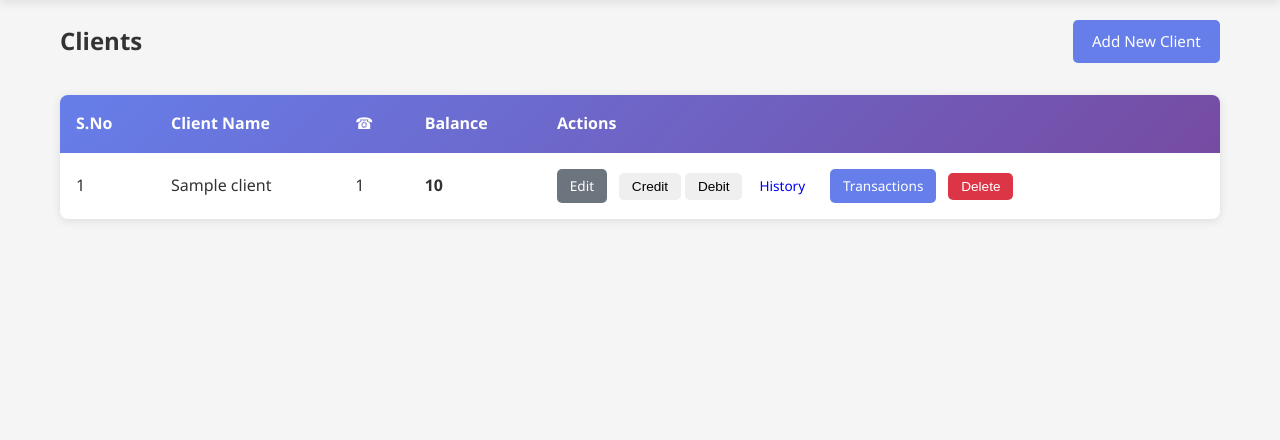
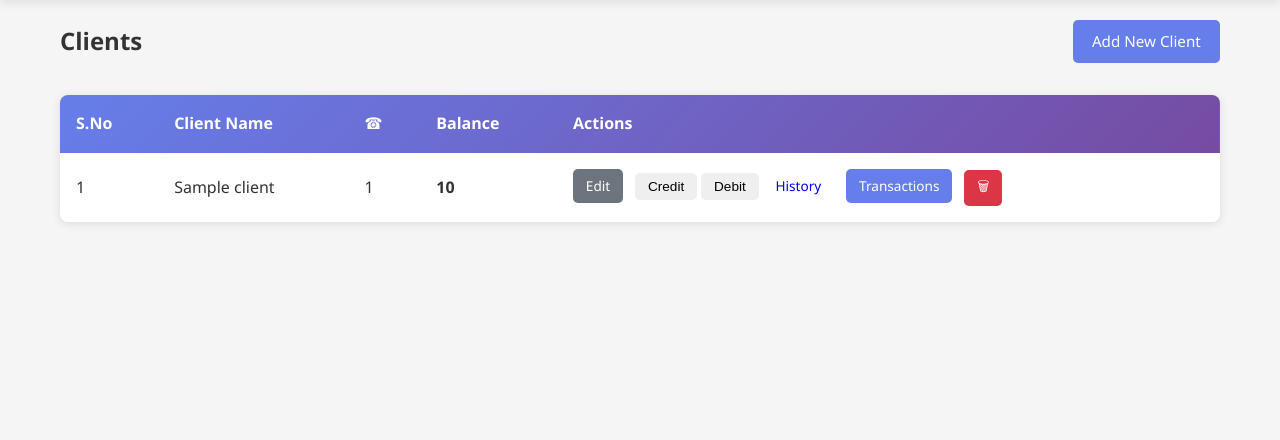
Before and after one commit to bdauda29-ux/bdj_ledger, a Flask app: page /clients in a window 1280 px wide. Shown: the part 114-554 px from the top of the page. Run offline with Flask 3, Linux system fonts and the light colour scheme; the visitor is signed in with stand-in values (Sample User, id 1); a database or web service that is not in the repository returns one stand-in record (values such as "Sample title"); some libraries are stand-ins or nearby versions.

Commit message:
refactor: replace delete button label with emoji 🗑

```diff
--- a/templates/add_transaction.html
+++ b/templates/add_transaction.html
@@ -72,7 +72,7 @@
         <div class="form-group">
             <label>Amount (calculated)</label>
             <input type="text" id="amountDisplay" readonly class="readonly-field">
-            <small>🌐 + Addition</small>
+            <small>Country Price + Addition</small>
         </div>
 
         <div class="form-group">
@@ -173,7 +173,7 @@
         amountNDisplay.value = Math.round(amountN).toLocaleString();
 
         if (countryPrice > 0) {
-            countryPriceDisplay.textContent = `🌐: ${Math.round(countryPrice).toLocaleString()}`;
+            countryPriceDisplay.textContent = `Country Price: ${Math.round(countryPrice).toLocaleString()}`;
         } else {
             countryPriceDisplay.textContent = '';
         }
--- a/templates/client_transactions.html
+++ b/templates/client_transactions.html
@@ -19,7 +19,7 @@
                 <th>Applicant Name</th>
                 <th>App ID</th>
                 <th>Country</th>
-                <th>🌐</th>
+                <th>Country Price</th>
                 <th>Rate</th>
                 <th>Addition</th>
                 <th>Amount</th>
@@ -146,7 +146,7 @@
                   method="POST"
                   style="display: inline; flex: 1;"
                   onsubmit="return confirm('Are you sure you want to delete this transaction?');">
-                <button type="submit" class="btn btn-danger btn-sm" style="width: 100%;">Delete</button>
+                <button type="submit" class="btn btn-danger btn-sm" style="width: 100%;">🗑</button>
             </form>
         </div>
     </div>
--- a/templates/clients.html
+++ b/templates/clients.html
@@ -40,7 +40,7 @@
                           method="POST"
                           style="display: inline;"
                           onsubmit="return confirm('Are you sure you want to delete this client?');">
-                        <button type="submit" class="btn btn-danger btn-sm">Delete</button>
+                        <button type="submit" class="btn btn-danger btn-sm">🗑</button>
                     </form>
                 </td>
             </tr>
@@ -82,7 +82,7 @@
                   method="POST"
                   style="display: inline; flex: 1;"
                   onsubmit="return confirm('Are you sure you want to delete this client?');">
-                <button type="submit" class="btn btn-danger btn-sm" style="width: 100%;">Delete</button>
+                <button type="submit" class="btn btn-danger btn-sm" style="width: 100%;">🗑</button>
             </form>
         </div>
     </div>
--- a/templates/countries.html
+++ b/templates/countries.html
@@ -59,7 +59,7 @@
                           method="POST"
                           style="display: inline;"
                           onsubmit="return confirm('Are you sure you want to delete this country?');">
-                        <button type="submit" class="btn btn-danger btn-sm">Delete</button>
+                        <button type="submit" class="btn btn-danger btn-sm">🗑</button>
                     </form>
                 </td>
             </tr>
@@ -91,7 +91,7 @@
                   method="POST"
                   style="display: inline; flex: 1;"
                   onsubmit="return confirm('Are you sure you want to delete this country?');">
-                <button type="submit" class="btn btn-danger btn-sm" style="width: 100%;">Delete</button>
+                <button type="submit" class="btn btn-danger btn-sm" style="width: 100%;">🗑</button>
             </form>
         </div>
     </div>
--- a/templates/edit_transaction.html
+++ b/templates/edit_transaction.html
@@ -78,7 +78,7 @@
         <div class="form-group">
             <label>Amount (calculated)</label>
             <input type="text" id="amountDisplay" readonly class="readonly-field">
-            <small>🌐 + Addition</small>
+            <small>Country Price + Addition</small>
         </div>
 
         <div class="form-group">
@@ -201,7 +201,7 @@
         amountNDisplay.value = Math.round(amountN).toLocaleString();
 
         if (countryPrice > 0) {
-            countryPriceDisplay.textContent = `🌐: ${Math.round(countryPrice).toLocaleString()}`;
+            countryPriceDisplay.textContent = `Country Price: ${Math.round(countryPrice).toLocaleString()}`;
         } else {
             countryPriceDisplay.textContent = '';
         }
--- a/templates/models.html
+++ b/templates/models.html
@@ -46,7 +46,7 @@
                     <a class="btn btn-secondary btn-sm" href="{{ url_for('models', edit_id=m.id) }}">Edit</a>
                     {% endif %}
                     <form action="{{ url_for('delete_model', model_id=m.id) }}" method="POST" style="display:inline;" onsubmit="return confirm('Delete model \"{{ m.name }}\" and all its data?');">
-                        <button type="submit" class="btn btn-danger btn-sm">Delete</button>
+                        <button type="submit" class="btn btn-danger btn-sm">🗑</button>
                     </form>
                     {% endif %}
                 </td>
--- a/templates/transactions.html
+++ b/templates/transactions.html
@@ -79,7 +79,7 @@
                 <th>App ID</th>
                 <th>Email/Link</th>
                 <th>Country</th>
-                <th>🌐</th>
+                <th>Country Price</th>
                 <th>Rate</th>
                 <th>Add</th>
                 <th>Service Type</th>
@@ -138,7 +138,7 @@
                           method="POST"
                           style="display: inline;"
                           onsubmit="return confirm('Are you sure you want to delete this transaction?');">
-                        <button type="submit" class="btn btn-danger btn-sm">Delete</button>
+                        <button type="submit" class="btn btn-danger btn-sm">🗑</button>
                     </form>
                     {% endif %}
                 </td>
@@ -218,7 +218,7 @@
                   method="POST"
                   style="display: inline; flex: 1;"
                   onsubmit="return confirm('Are you sure you want to delete this transaction?');">
-                <button type="submit" class="btn btn-danger btn-sm" style="width: 100%;">Delete</button>
+                <button type="submit" class="btn btn-danger btn-sm" style="width: 100%;">🗑</button>
             </form>
             {% endif %}
         </div>
--- a/templates/users.html
+++ b/templates/users.html
@@ -38,7 +38,7 @@
                 <td>
                     <a href="{{ url_for('edit_user', user_id=u.id) }}" class="btn btn-secondary btn-sm">Edit</a>
                     <form action="{{ url_for('delete_user', user_id=u.id) }}" method="POST" style="display: inline;" onsubmit="return confirm('Are you sure you want to delete user {{ u.username }}?');">
-                        <button type="submit" class="btn btn-danger btn-sm">Delete</button>
+                        <button type="submit" class="btn btn-danger btn-sm">🗑</button>
                     </form>
                 </td>
             </tr>
```
